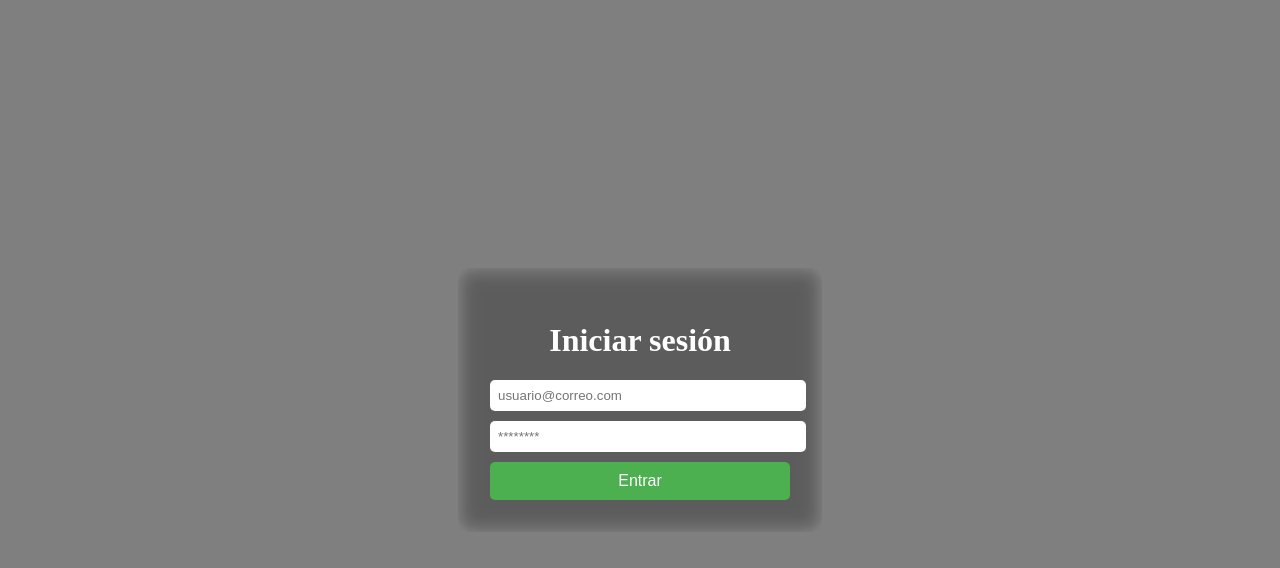
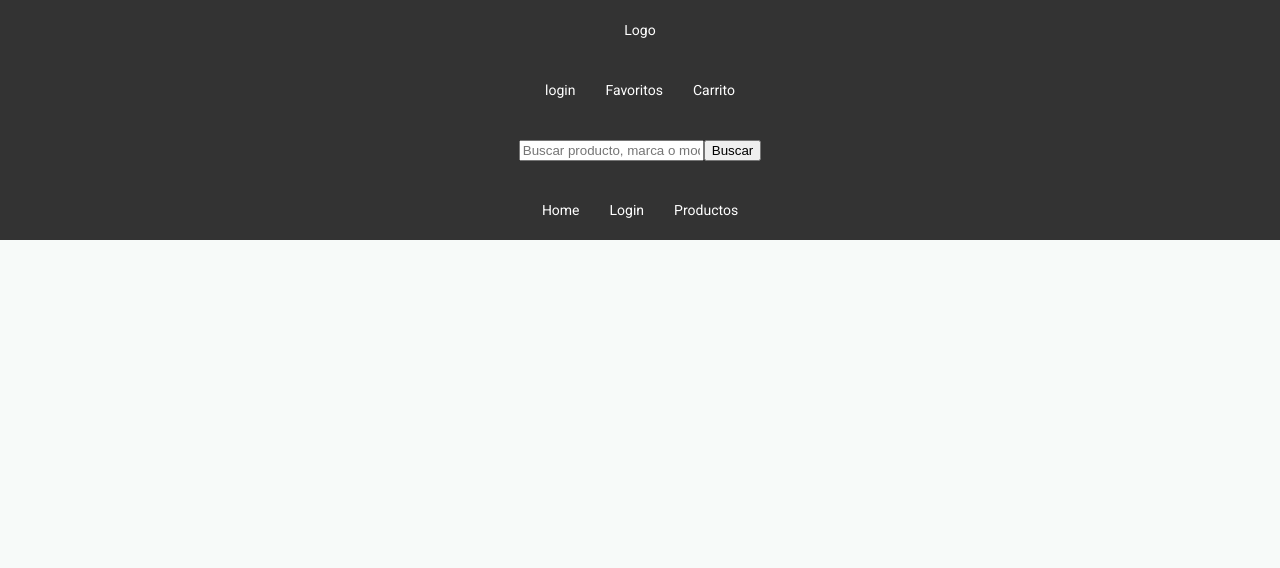
Before and after one commit to andresbarretro/FrontendEltodero, an Angular app: page /header in a window 1280 px wide. Before the commit this address led to /login. Shown: the top 568 px of the page. Built offline with nearby package versions, Linux system fonts and the light colour scheme.

Commit message:
agregue el servicio en auth.ts, tambien cree el componente y  monte la estructura del header

```diff
--- a/package.json
+++ b/package.json
@@ -20,10 +20,12 @@
   },
   "private": true,
   "dependencies": {
+    "@angular/cdk": "^20.2.8",
     "@angular/common": "^20.1.0",
     "@angular/compiler": "^20.1.0",
     "@angular/core": "^20.1.0",
     "@angular/forms": "^20.1.0",
+    "@angular/material": "^20.2.8",
     "@angular/platform-browser": "^20.1.0",
     "@angular/router": "^20.1.0",
     "rxjs": "~7.8.0",
--- a/src/app/app.routes.ts
+++ b/src/app/app.routes.ts
@@ -1,10 +1,11 @@
 import { Routes } from '@angular/router';
 import { Login } from './features/auth/pages/login/login';
+import { header } from './shared/componentes/header/header';
 
 
 
 export const routes: Routes =[
-{path: 'login', component: Login},
-{path: '**', redirectTo: 'login', pathMatch: 'full'}
+{path: 'header', component: header},
+{path: '**', redirectTo: 'header', pathMatch: 'full'}
 
 ];
--- a/src/app/features/auth/pages/login/login.scss
+++ b/src/app/features/auth/pages/login/login.scss
@@ -30,6 +30,26 @@ text-align: center;
   border-radius: 5px;
 }
 
+ button {
+    width: 100%;
+    background: #037a53;
+    color: white;
+    padding: 0.7rem;
+    border: none;
+    border-radius: 6px;
+    cursor: pointer;
+    font-weight: bold;
+
+    &:hover {
+      background: #02be21;
+    }
+
+    &:disabled {
+      opacity: 0.6;
+      cursor: not-allowed;
+    }
+  }
+
 .login button{
   width: 100%;
   padding: 10px;
--- a/src/app/features/auth/services/auth.ts
+++ b/src/app/features/auth/services/auth.ts
@@ -4,7 +4,22 @@ import { Injectable } from '@angular/core';
   providedIn: 'root'
 })
 export class AuthService {
-loginMock(a:string, b:string){
-  return a + b;
+ private readonly KEY = 'auth_token_demo';
+
+  // Simulación simple: acepta cualquier par no vacío
+  loginMock(email: string, password: string): boolean {
+    const success = !!email && !!password;
+    if (success) {
+      localStorage.setItem(this.KEY, 'demo-token');
+    }
+    return success;
+  }
+
+  logout(): void {
+    localStorage.removeItem(this.KEY);
+  }
+
+  isLoggedIn(): boolean {
+    return !!localStorage.getItem(this.KEY);
+  }
 }
-}
--- /dev/null
+++ b/src/app/shared/componentes/header/header.html
@@ -0,0 +1,40 @@
+<nav>
+  <div>
+    <ul>
+      <li>
+        <a routerLink="/">Logo</a>
+      </li>
+    </ul>
+  </div>
+<div>
+  <ul>
+    <li>
+      <a routerLink="">login</a>
+    </li>
+    <li>
+      <a routerLink="">Favoritos</a>
+    </li>
+    <li>
+      <a routerLink="">Carrito</a>
+    </li>
+  </ul>
+</div>
+
+  <div>
+    <input type="text" placeholder="Buscar producto, marca o modelo" />
+    <button>Buscar</button>
+  </div>
+  <div>
+    <ul>
+      <li>
+        <a routerLink="/">Home</a>
+      </li>
+      <li>
+        <a routerLink="../../../features/auth/pages/login/login.html">Login</a>
+      </li>
+      <li>
+        <a routerLink="">Productos</a>
+      </li>
+    </ul>
+  </div>
+</nav>
--- /dev/null
+++ b/src/app/shared/componentes/header/header.scss
@@ -0,0 +1,30 @@
+nav{
+  background-color: #333;
+  overflow: hidden;
+}
+
+nav div {
+  display: flex;
+  justify-content: center;
+  align-items: center;
+  height: 60px;
+}
+
+nav ul {
+  list-style: none;
+  padding: 0;
+  margin: 0;
+  display: flex;
+}
+
+nav li {
+  margin: 0 15px;
+}
+
+nav a {
+  color: white;
+  text-decoration: none;
+}
+nav a:hover {
+  text-decoration: underline;
+}
--- /dev/null
+++ b/src/app/shared/componentes/header/header.ts
@@ -0,0 +1,12 @@
+import { Component } from '@angular/core';
+
+@Component({
+  selector: 'app-header',
+  imports: [],
+  standalone: true,
+  templateUrl: './header.html',
+  styleUrl: './header.scss'
+})
+export class header {
+
+}
--- a/src/index.html
+++ b/src/index.html
@@ -6,6 +6,8 @@
   <base href="/">
   <meta name="viewport" content="width=device-width, initial-scale=1">
   <link rel="icon" type="image/x-icon" href="favicon.ico">
+  <link href="https://fonts.googleapis.com/css2?family=Roboto:wght@300;400;500&display=swap" rel="stylesheet">
+  <link href="https://fonts.googleapis.com/icon?family=Material+Icons" rel="stylesheet">
 </head>
 <body>
   <app-root></app-root>
--- a/src/styles.scss
+++ b/src/styles.scss
@@ -1 +1,39 @@
+
+// Include theming for Angular Material with `mat.theme()`.
+// This Sass mixin will define CSS variables that are used for styling Angular Material
+// components according to the Material 3 design spec.
+// Learn more about theming and how to use it for your application's
+// custom components at https://material.angular.dev/guide/theming
+@use '@angular/material' as mat;
+
+html {
+  @include mat.theme((
+    color: (
+      primary: mat.$cyan-palette,
+      tertiary: mat.$orange-palette,
+    ),
+    typography: Roboto,
+    density: 0,
+  ));
+}
+
+body {
+  // Default the application to a light color theme. This can be changed to
+  // `dark` to enable the dark color theme, or to `light dark` to defer to the
+  // user's system settings.
+  color-scheme: light;
+
+  // Set a default background, font and text colors for the application using
+  // Angular Material's system-level CSS variables. Learn more about these
+  // variables at https://material.angular.dev/guide/system-variables
+  background-color: var(--mat-sys-surface);
+  color: var(--mat-sys-on-surface);
+  font: var(--mat-sys-body-medium);
+
+  // Reset the user agent margin.
+  margin: 0;
+}
 /* You can add global styles to this file, and also import other style files */
+
+html, body { height: 100%; }
+body { margin: 0; font-family: Roboto, "Helvetica Neue", sans-serif; }
```
Also changed, not shown: 2 other files (tests, documents, lock files or other folders).
